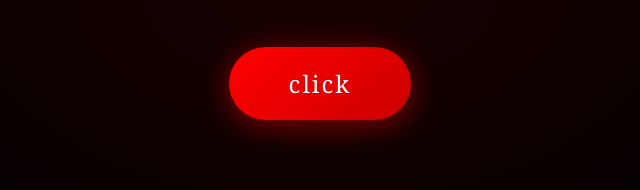
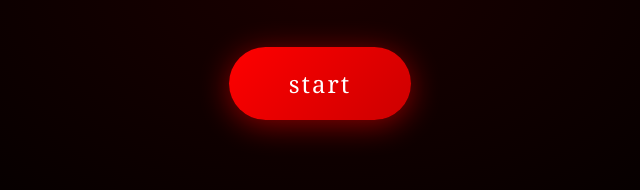
Before and after one commit to buriy8/fornastyuha, a plain HTML site: page index.html in a window 1280 px wide. Shown: the part 422-612 px from the top of the page, 320-960 px from the left. Drawn offline with Linux system fonts and the light colour scheme.

Commit message:
Update index.html

```diff
--- a/index.html
+++ b/index.html
@@ -201,7 +201,7 @@
         <div class="title">💝</div>
         <div class="title" style="font-size: 36px;">Для Настюшки</div>
         <div class="subtitle">жми</div>
-        <button id="startBtn">click</button>
+        <button id="startBtn">start</button>
     </div>
 
     <div id="animationScreen">
```
